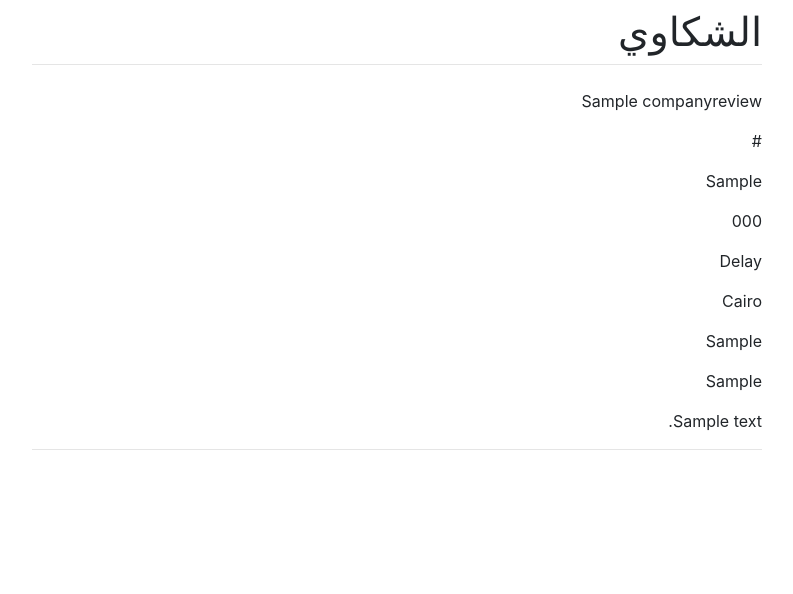
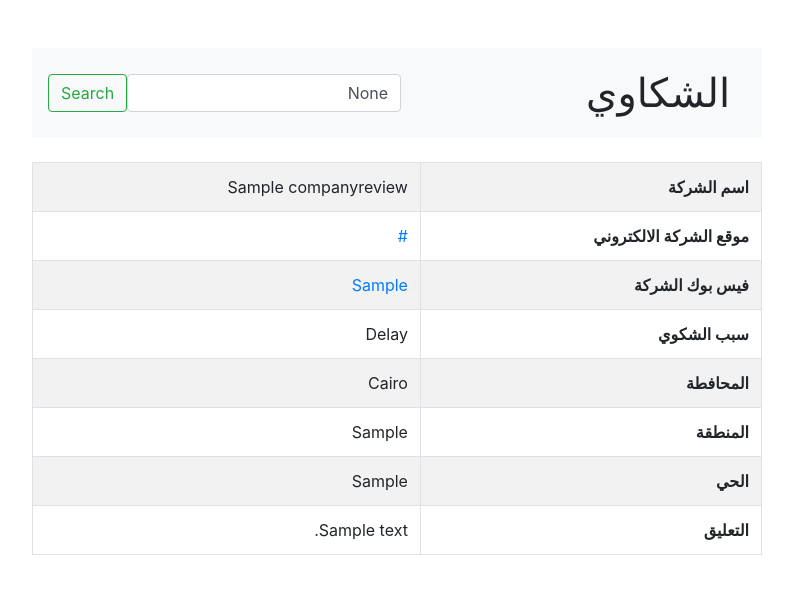
Before and after one commit to Nadern96/realestate-eye, a Django app: page /reviews/list in a window 1280 px wide. Shown: the top 594 px of the page, without its empty margins (243-1036 px from the left). Run offline with Django 4.2, Linux system fonts and the light colour scheme; tables that the repository leaves empty hold one stand-in row (values such as "Sample post"); some libraries are stand-ins or nearby versions.

Commit message:
enhanced list ui, added search using company name

```diff
--- /dev/null
+++ b/reviews/templates/index.html
@@ -0,0 +1,6 @@
+{% extends 'base.html' %}
+
+
+{% block content %}
+
+{% endblock %}
--- a/reviews/templates/reviews_list.html
+++ b/reviews/templates/reviews_list.html
@@ -1,22 +1,60 @@
 {% extends 'base.html' %}
+{% block content %}
+<br><br>
+<nav class="navbar navbar-light bg-light justify-content-between">
+    <a class="navbar-brand">
+        <h1 class="mt-2">الشكاوي</h1>
+    </a>
+    <form class="form-inline" action="{% url 'list_reviews' %}">
+        <input class="form-control mr-sm-2" type="search" placeholder="ابحث بأسم الشركة" aria-label="Search" name="search" value={{search}}>
+        <button class="btn btn-outline-success my-2 my-sm-0" type="submit">Search</button>
+    </form>
+</nav>
 
-{% block content %}
-    <h1 class="mt-2">الشكاوي</h1>
-    <hr class="mt-0 mb-4">
-    {% for review in reviews %}
-    <div class="container-fluid p-0">
-        <p>{{review.company_name}}</p>
-        <p>{{review.company_website}}</p>
-        <p>{{review.company_facebook}}</p>
-        <p>{{review.client_phone_number}}</p>
-        <p>{{review.complaint_reason_verbose}}</p>
-        <p>{{review.gov_verbose}}</p>
-        <p>{{review.region}}</p>
-        <p>{{review.neighborhood}}</p>
-        <p>{{review.comment}}</p>
-    </div>
-    <hr class="mt-0 mb-4">
+{% for review in reviews %}
+<br>
+<table class="table table-bordered table-striped">
+    <tbody>
+        <tr>
+            <th scope="row">اسم الشركة</th>
+            <td>{{review.company_name}}</td>
+        </tr>
+        <tr>
+            <th scope="row">موقع الشركة الالكتروني</th>
+            <td dir="ltr"><a href={{review.company_website}}>{{review.company_website}}</a></td>
+        </tr>
+        <tr>
+            <th scope="row">فيس بوك الشركة</th>
+            <td dir="ltr"><a href={{review.company_facebook}}>{{review.company_facebook}}</a></td>
+        </tr>
+<!--
+        <tr>
+            <th scope="row">رقم تيلفون مقدم الشكوي</th>
+            <td>{{review.client_phone_number}}</td>
+        </tr> -->
+        <tr>
+            <th scope="row">سبب الشكوي</th>
+            <td>{{review.complaint_reason_verbose}}</td>
+        </tr>
+        <tr>
+            <th scope="row">المحافطة</th>
+            <td>{{review.gov_verbose}}</td>
+        </tr>
+        <tr>
+            <th scope="row">المنطقة</th>
+            <td>{{review.region}}</td>
+        </tr>
+        <tr>
+            <th scope="row">الحي</th>
+            <td>{{review.neighborhood}}</td>
+        </tr>
+        <tr>
+            <th scope="row">التعليق</th>
+            <td>{{review.comment}}</td>
+        </tr>
+    </tbody>
+</table>
 
-    {% endfor %}
+{% endfor %}
 
 {% endblock %}
--- a/reviews/views.py
+++ b/reviews/views.py
@@ -3,8 +3,12 @@ from .forms import CompanyReviewForm
 from django.contrib import messages #import messages
 from django.utils.translation import gettext as _
 from .models import CompanyReview
+from django.db.models import Q
 
 # Create your views here.
+
+def index(request):
+    return render(request, 'index.html',)
 
 def review(request):
     if request.method == 'POST':
@@ -21,8 +25,16 @@ def review(request):
     return render(request, 'review_form.html', context=context)
 
 def list_reviews(request):
-    reviews = CompanyReview.objects.all()
+    search_post = request.GET.get('search')
+
+    if search_post:
+        reviews = CompanyReview.objects.filter(Q(company_name__icontains=search_post))
+    else:
+        # If not searched, return default posts
+        reviews = CompanyReview.objects.all()
+
     context = {
-        'reviews': reviews
+        'reviews': reviews,
+        'search': search_post
     }
     return render(request, 'reviews_list.html', context=context)
```
Also changed, not shown: reviews/templates/base.html (+6 -2 lines).
